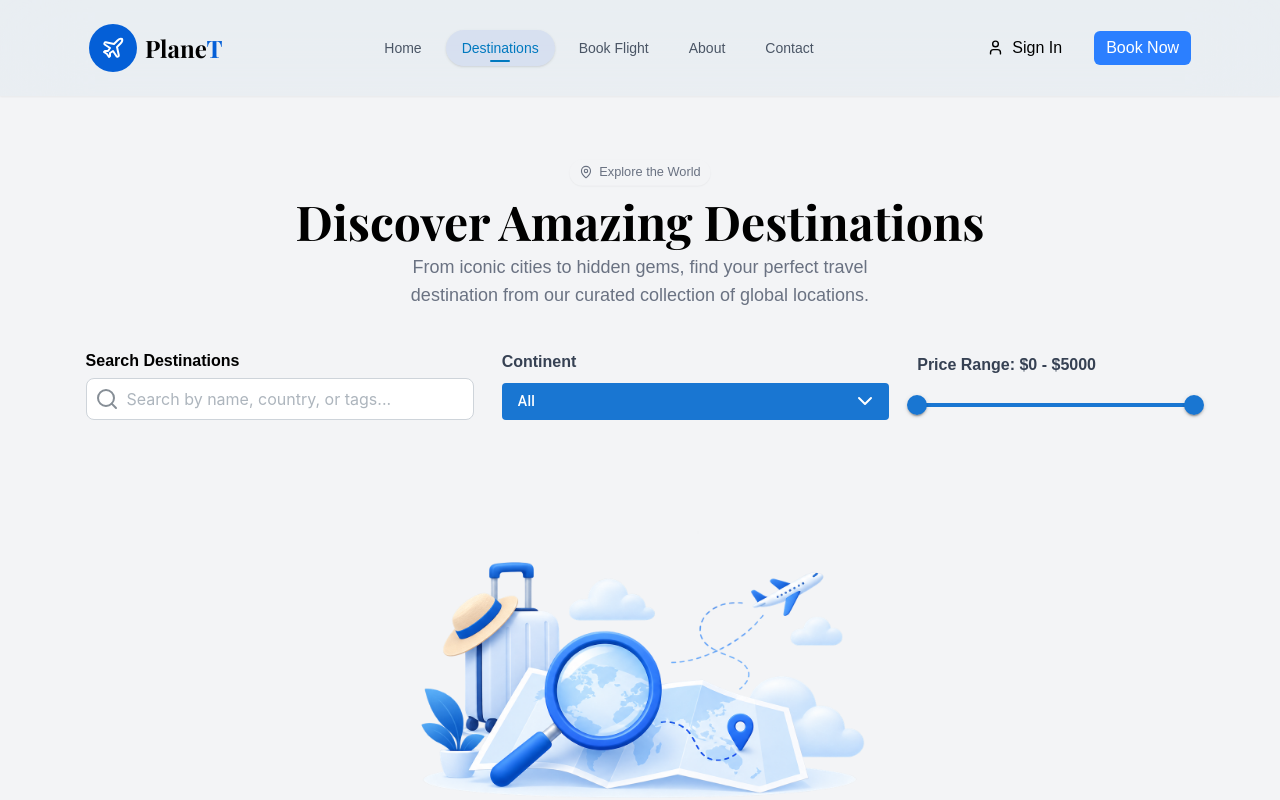
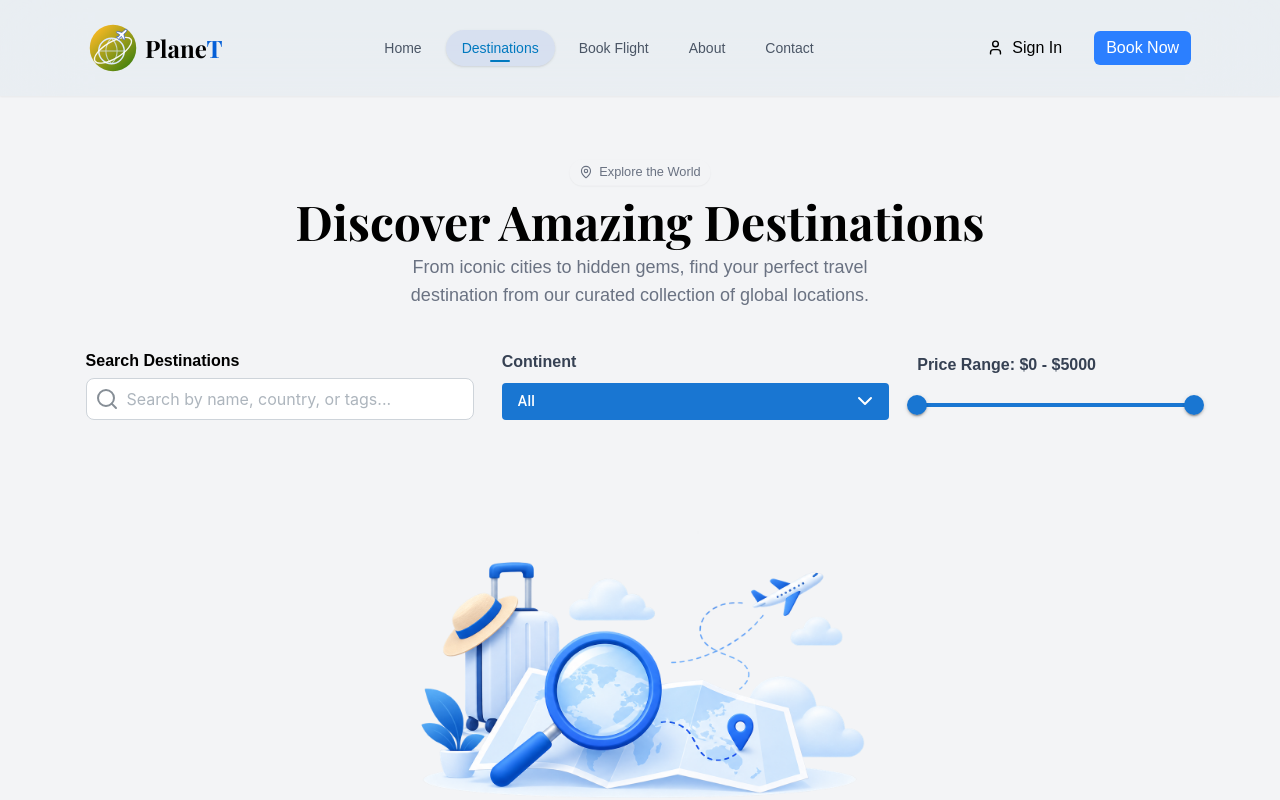
Before and after one commit to seathiel-12/PlaneT, a React (Vite) app: page /destinations in a window 1280 px wide. Shown: the top 800 px of the page. Built offline with nearby package versions, Linux system fonts and the light colour scheme; a web font is replaced by a local one.

Commit message:
Added logo

```diff
--- a/index.html
+++ b/index.html
@@ -2,9 +2,10 @@
 <html lang="en">
   <head>
     <meta charset="UTF-8" />
-    <link rel="icon" type="image/svg+xml" href="/vite.svg" />
+    <link rel="icon" type="image/svg+xml" href="/planet-mark.svg" />
     <meta name="viewport" content="width=device-width, initial-scale=1.0" />
-    <title>planet</title>
+    <meta name="theme-color" content="#2563eb" />
+    <title>PlaneT — Flight booking</title>
     <link rel="preconnect" href="https://fonts.googleapis.com">
     <link rel="preconnect" href="https://fonts.gstatic.com" crossorigin>
       <link href="https://fonts.googleapis.com/css2?family=Playfair+Display:ital,wght@0,400..900;1,400..900&display=swap" rel="stylesheet">
--- a/src/Components/Presentation/Logo.jsx
+++ b/src/Components/Presentation/Logo.jsx
@@ -1,10 +1,7 @@
-import { Plane } from 'lucide-react'
-import React from 'react'
-
 function Logo() {
   return (
     <div className='flex gap-2 items-center'>
-       <div className='bg-(--sb-blue-300) rounded-full p-3'><Plane stroke='white'/></div>
+       <img src='/planet-mark.svg' alt='' aria-hidden='true' className='h-12 w-12' />
         <p className='text-2xl font-bold playfair-display text-black'>Plane<span className='text-(--sb-blue-300)'>T</span></p>
     </div>
   )
```
Also changed, not shown: public/planet-mark.svg (added).
